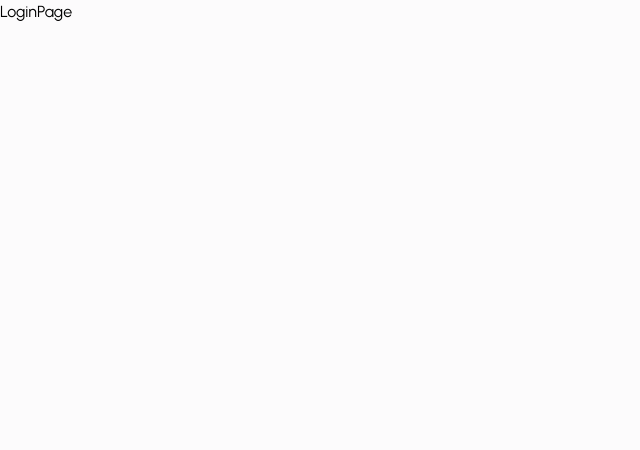
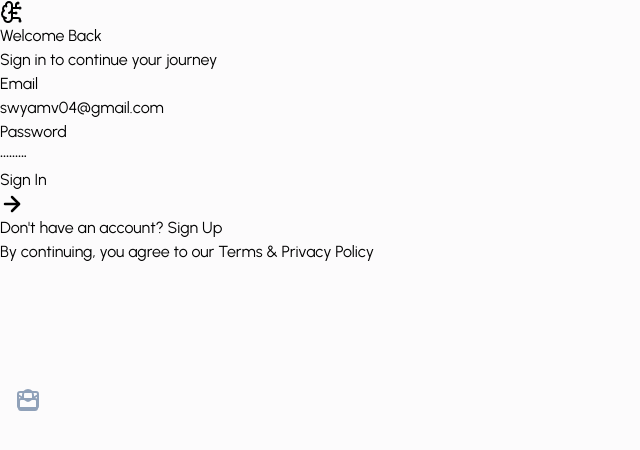
Before and after one commit to Swyam668/StudyGPT, a React (Vite) app in the folder frontend/StudyGPT/: page /login in a window 1280 px wide. Shown: the top 450 px of the page, without its empty margins (0-640 px from the left). Built offline with nearby package versions, Linux system fonts and the light colour scheme.

Commit message:
Creating Login Page skeleton. Fixing a big error, I was importing geminiService.js backend code (which used env's process) into frontend (apiPath.js). So code was being loaded by frontend and process only runs in node.js not browser. So, this was the culprit all along.

```diff
--- a/frontend/StudyGPT/src/App.jsx
+++ b/frontend/StudyGPT/src/App.jsx
@@ -17,7 +17,7 @@ import { useAuth } from './context/AuthContext';
 
 
 const App = () => {
-  const {isAuthenticated, loading} = useAuth();
+  const {isAuthenticated, loading} = useAuth()
 
   if(loading){
     return (
--- a/frontend/StudyGPT/src/context/AuthContext.jsx
+++ b/frontend/StudyGPT/src/context/AuthContext.jsx
@@ -1,4 +1,4 @@
-import React, {createContext, useContext, useState, useEffect, Children } from "react";
+import React, {createContext, useContext, useState, useEffect } from "react";
 
 // this is a context -- a pipeline where all auth related data is made available globally to all children of <App/> Component
 // we can use this context anywhere, so prop drilling is avoided
@@ -57,7 +57,7 @@ export const AuthProvider = ({ children }) => {
 
     const logout = () => {
         localStorage.removeItem('token');
-        localStorage.removeItem('userData');
+        localStorage.removeItem('user');
 
         setUser(null);
         setIsAuthenticated(false);
--- a/frontend/StudyGPT/src/pages/Auth/LoginPage.jsx
+++ b/frontend/StudyGPT/src/pages/Auth/LoginPage.jsx
@@ -1,8 +1,157 @@
-import React from "react";
+import React, { useState } from "react";
+import { Link, useNavigate } from 'react-router-dom';
+import { useAuth } from '../../context/AuthContext';
+import authService from "../../services/authService";
+import { BrainCircuit, Mail, Lock, ArrowRight } from 'lucide-react';
+import toast from 'react-hot-toast';
 
 const LoginPage = () => {
+
+    const [email, setEmail] = useState('swyamv04@gmail.com');
+    const [password, setPassword] = useState('Swyam1234');
+    const [error, setError] = useState('');
+    const [loading, setLoading] = useState(false);
+    const [focusedField, setFocusedField] = useState(null);
+
+    const navigate = useNavigate();
+    // taking only login function from useAuth
+    const { login } = useAuth();
+
+    const handleSubmit = async (e) => {
+        e.preventDefault();
+        setError('');
+        setLoading(true);
+        try{
+            // this is backend call
+            const { token, user } = await authService.login(email, password);
+            // here we store token in browser
+            login(user, token);
+            // toast notification success type
+            toast.success('Logged in successfully!');
+            navigate('/dashboard');
+        }
+        catch (err){
+            setError(err.message || 'Failed to login. Please check your credentials');
+            toast.error(err.message || 'Failed to login.');
+        } finally {
+            setLoading(false);
+        }
+    };
+
     return (
-        <div>LoginPage</div>
+        <div className="">
+            <div className="" />
+
+            <div className="">
+                <div className="">
+                    {/* Header */}
+                    <div className="">
+                        <div className="">
+                            <BrainCircuit className="" strokeWidth={2} />
+                        </div>
+                        <h1 className = "">
+                            Welcome Back
+                        </h1>
+                        <p className="">
+                            Sign in to continue your journey
+                        </p>
+                    </div>
+
+                    {/* Form */}
+                    <div className="">
+                        {/* Email Field */}
+                        <div className="">
+                            <label className="">
+                                Email
+                            </label>
+                            <div className="">
+                                <div className={`absolute inset-y-0 left-0 pl-4 flex items-center pointer-events-none transition-colors duration-200 ${focusedField === 'email' ? 'text-emerald-500': 'text-slate-400'}`}>
+                                    <Mail className="" strokeWidth={2} />
+                                </div>
+                                <input
+                                    type="email"
+                                    value={email}
+                                    onChange={(e) => setEmail(e.target.value)}
+                                    onFocus={() => {setFocusedField('email')}}
+                                    // on loosing focus
+                                    onBlur={() => setFocusedField(null)}
+                                    className=""
+                                    placeholder="you@example.com"
+                                />
+                            </div>
+                        </div>
+
+                        {/* Password field */}
+                        <div className="">
+                            <label className="">
+                                Password
+                            </label>
+                            <div className="">
+                                <div className={`absolute inset-y-0 left-0 pl-4 flex items-center pointer-events-none transition-colors duration-200 ${focusedField === 'password' ? 'text-emerald-500': 'text-slate-400'}`}>
+                                    <Lock className="" strokeWidth={2} />
+                                </div>
+                                <input
+                                    type="password"
+                                    value={password}
+                                    onChange={(e) => setPassword(e.target.value)}
+                                    onFocus={() => setFocusedField('password')}
+                                    onBlur={() => setFocusedField(null)}
+                                    className=""
+                                    placeholder="*******"
+                                />
+                            </div>
+                        </div>
+
+                        {/* Error Message */}
+                        {error && (
+                            <div className="">
+                                <p className="">{error}</p>
+                            </div>
+                        )}
+
+                        {/* Submit Button */}
+                        <button
+                            onClick={handleSubmit}
+                            disabled={loading}
+                            className=""
+                        >
+                            <span className="">
+                                {loading ? (
+                                    <>
+                                        <div className="" />
+                                        Signing In...
+                                    </>
+                                ) : (
+                                    <>
+                                    Sign In
+                                    <ArrowRight className="" strokeWidth={2.5} />
+                                    </>
+                                )}
+                            </span>
+                            <div className="" />
+                        </button>
+                    </div>
+
+                    {/* Footer */}
+                    <div className="">
+                        <p className="">
+                            Don't have an account?{' '}
+                            <Link to='/register' className="">
+                             Sign Up
+                            </Link>
+                        </p>
+                    </div>
+                </div>
+
+                {/* Subtle Footer text */}
+                <p className="">
+                    By continuing, you agree to our Terms & Privacy Policy
+                </p>
+            </div>
+        </div>
+
+
+
     )
 }
 
--- a/frontend/StudyGPT/src/utils/apiPaths.js
+++ b/frontend/StudyGPT/src/utils/apiPaths.js
@@ -1,5 +1,3 @@
-import { generateFlashcards } from "../../../../backend/utils/geminiService";
-
 export const BASE_URL = "http://localhost:8000";
 
 export const API_PATHS = {
```
